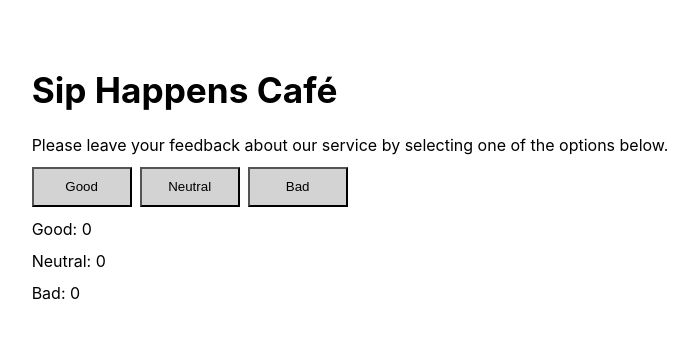
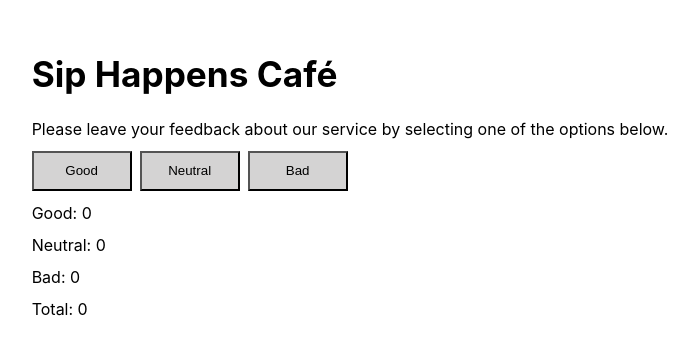
Before and after one commit to Yilchik/goit-react-hw-02, a React (Vite) app: page / in a window 1280 px wide. Shown: the part 228-582 px from the top of the page, without its empty margins (290-988 px from the left). Built offline with nearby package versions, Linux system fonts and the light colour scheme.

Commit message:
totalFeedback

```diff
--- a/src/App.jsx
+++ b/src/App.jsx
@@ -18,11 +18,13 @@ function App() {
     }));
   };
 
+  const totalFeedback = feedback.good + feedback.neutral + feedback.bad;
+
   return (
     <>
       <Description />
       <Options updateFeedback={updateFeedback} />
-      <Feedback feedback={feedback} />
+      <Feedback feedback={feedback} totalFeedback={totalFeedback} />
     </>
   );
 }
--- a/src/components/Feedback/Feedback.jsx
+++ b/src/components/Feedback/Feedback.jsx
@@ -1,12 +1,13 @@
 import React from "react";
 import css from "./Feedback.module.css";
 
-const Feedback = ({ feedback }) => {
+const Feedback = ({ feedback, totalFeedback }) => {
   return (
     <div className={css.feedback}>
       <p>Good: {feedback.good}</p>
       <p>Neutral: {feedback.neutral}</p>
       <p>Bad: {feedback.bad}</p>
+      <p>Total: {totalFeedback}</p>
     </div>
   );
 };
```
